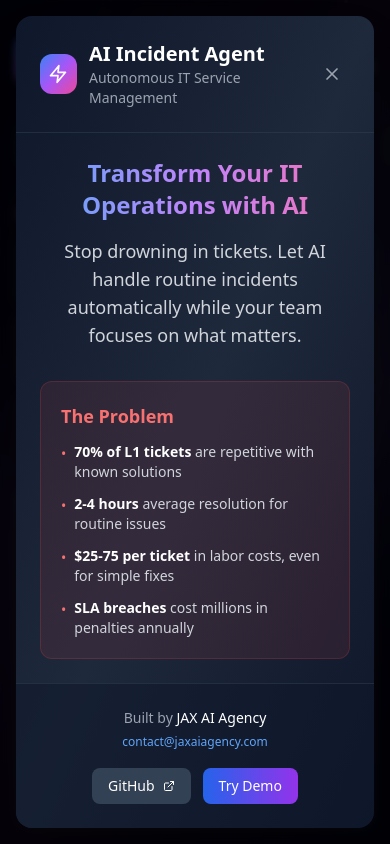
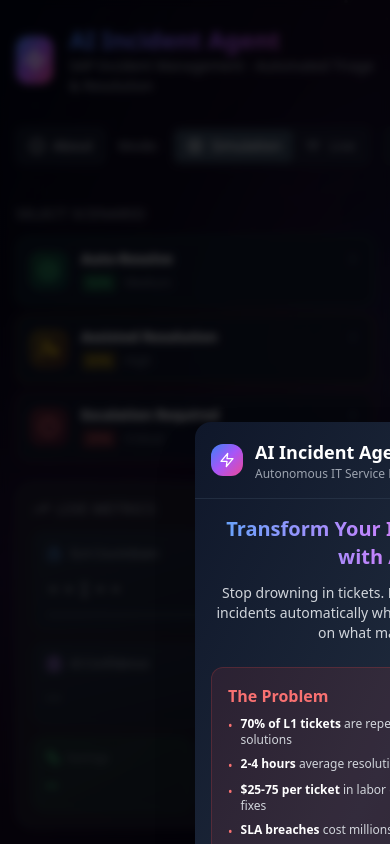
Before and after one commit to Bichev/incedent-agent, a Next.js app: page / in a window 390 px wide. Shown: the top 844 px of the page. Built offline with nearby package versions, Linux system fonts and the light colour scheme; no server answers.

Commit message:
fix: Improve About modal positioning and mobile responsiveness

```diff
--- a/src/components/AboutModal.tsx
+++ b/src/components/AboutModal.tsx
@@ -42,50 +42,50 @@ export function AboutModal({ isOpen, onClose }: AboutModalProps) {
 
           {/* Modal */}
           <motion.div
-            initial={{ opacity: 0, scale: 0.95, y: 20 }}
-            animate={{ opacity: 1, scale: 1, y: 0 }}
-            exit={{ opacity: 0, scale: 0.95, y: 20 }}
+            initial={{ opacity: 0, scale: 0.95 }}
+            animate={{ opacity: 1, scale: 1 }}
+            exit={{ opacity: 0, scale: 0.95 }}
             transition={{ type: 'spring', damping: 25, stiffness: 300 }}
-            className="fixed inset-4 md:inset-auto md:left-1/2 md:top-1/2 md:-translate-x-1/2 md:-translate-y-1/2
-                       md:w-[90vw] md:max-w-4xl md:max-h-[85vh]
+            className="fixed left-1/2 top-1/2 -translate-x-1/2 -translate-y-1/2
+                       w-[calc(100%-2rem)] max-w-4xl h-[calc(100%-2rem)] max-h-[85vh]
                        bg-gradient-to-br from-slate-900 via-slate-800 to-slate-900
                        rounded-2xl shadow-2xl z-50 overflow-hidden flex flex-col"
           >
             {/* Header */}
-            <div className="flex items-center justify-between p-6 border-b border-slate-700/50">
+            <div className="flex items-center justify-between p-4 md:p-6 border-b border-slate-700/50 flex-shrink-0">
               <div className="flex items-center gap-3">
-                <div className="w-10 h-10 rounded-xl bg-gradient-to-br from-blue-500 via-purple-500 to-pink-500 flex items-center justify-center">
-                  <Zap className="w-5 h-5 text-white" />
+                <div className="w-8 h-8 md:w-10 md:h-10 rounded-xl bg-gradient-to-br from-blue-500 via-purple-500 to-pink-500 flex items-center justify-center flex-shrink-0">
+                  <Zap className="w-4 h-4 md:w-5 md:h-5 text-white" />
                 </div>
-                <div>
-                  <h2 className="text-xl font-bold text-white">AI Incident Agent</h2>
-                  <p className="text-sm text-gray-400">Autonomous IT Service Management</p>
+                <div className="min-w-0">
+                  <h2 className="text-lg md:text-xl font-bold text-white truncate">AI Incident Agent</h2>
+                  <p className="text-xs md:text-sm text-gray-400 truncate">Autonomous IT Service Management</p>
                 </div>
               </div>
               <button
                 onClick={onClose}
-                className="p-2 rounded-lg hover:bg-slate-700/50 transition-colors"
+                className="p-2 rounded-lg hover:bg-slate-700/50 transition-colors flex-shrink-0"
               >
                 <X className="w-5 h-5 text-gray-400" />
               </button>
             </div>
 
             {/* Content */}
-            <div className="flex-1 overflow-y-auto p-6 space-y-8">
+            <div className="flex-1 overflow-y-auto p-4 md:p-6 space-y-6 md:space-y-8">
               {/* Hero Section */}
-              <div className="text-center space-y-4">
-                <h3 className="text-2xl md:text-3xl font-bold bg-gradient-to-r from-blue-400 via-purple-400 to-pink-400 bg-clip-text text-transparent">
+              <div className="text-center space-y-3">
+                <h3 className="text-xl md:text-2xl lg:text-3xl font-bold bg-gradient-to-r from-blue-400 via-purple-400 to-pink-400 bg-clip-text text-transparent">
                   Transform Your IT Operations with AI
                 </h3>
-                <p className="text-gray-300 text-lg max-w-2xl mx-auto">
+                <p className="text-gray-300 text-sm md:text-base lg:text-lg max-w-2xl mx-auto">
                   Stop drowning in tickets. Let AI handle routine incidents automatically while your team focuses on what matters.
                 </p>
               </div>
 
               {/* The Problem */}
-              <div className="bg-red-500/10 border border-red-500/20 rounded-xl p-5">
-                <h4 className="text-lg font-semibold text-red-400 mb-3">The Problem</h4>
-                <div className="grid grid-cols-1 md:grid-cols-2 gap-3 text-sm">
+              <div className="bg-red-500/10 border border-red-500/20 rounded-xl p-4 md:p-5">
+                <h4 className="text-base md:text-lg font-semibold text-red-400 mb-2 md:mb-3">The Problem</h4>
+                <div className="grid grid-cols-1 md:grid-cols-2 gap-2 md:gap-3 text-xs md:text-sm">
                   <div className="flex items-start gap-2">
                     <span className="text-red-400 mt-0.5">•</span>
                     <span className="text-gray-300"><strong className="text-white">70% of L1 tickets</strong> are repetitive with known solutions</span>
@@ -106,130 +106,123 @@ export function AboutModal({ isOpen, onClose }: AboutModalProps) {
               </div>
 
               {/* The Solution */}
-              <div className="bg-green-500/10 border border-green-500/20 rounded-xl p-5">
-                <h4 className="text-lg font-semibold text-green-400 mb-3">The Solution: Autonomous AI Agents</h4>
-                <div className="grid grid-cols-1 md:grid-cols-3 gap-4">
-                  <div className="space-y-2">
-                    <div className="w-10 h-10 rounded-lg bg-green-500/20 flex items-center justify-center">
-                      <Zap className="w-5 h-5 text-green-400" />
+              <div className="bg-green-500/10 border border-green-500/20 rounded-xl p-4 md:p-5">
+                <h4 className="text-base md:text-lg font-semibold text-green-400 mb-3">The Solution: Autonomous AI Agents</h4>
+                <div className="grid grid-cols-3 gap-2 md:gap-4">
+                  <div className="space-y-1.5 md:space-y-2 text-center md:text-left">
+                    <div className="w-8 h-8 md:w-10 md:h-10 rounded-lg bg-green-500/20 flex items-center justify-center mx-auto md:mx-0">
+                      <Zap className="w-4 h-4 md:w-5 md:h-5 text-green-400" />
                     </div>
-                    <h5 className="font-medium text-white">Instant Classification</h5>
-                    <p className="text-sm text-gray-400">AI analyzes incidents in milliseconds using GPT-4 and semantic search</p>
+                    <h5 className="font-medium text-white text-xs md:text-sm">Instant Classification</h5>
+                    <p className="text-[10px] md:text-sm text-gray-400 hidden md:block">AI analyzes incidents in milliseconds using GPT-4</p>
                   </div>
-                  <div className="space-y-2">
-                    <div className="w-10 h-10 rounded-lg bg-green-500/20 flex items-center justify-center">
-                      <CheckCircle className="w-5 h-5 text-green-400" />
+                  <div className="space-y-1.5 md:space-y-2 text-center md:text-left">
+                    <div className="w-8 h-8 md:w-10 md:h-10 rounded-lg bg-green-500/20 flex items-center justify-center mx-auto md:mx-0">
+                      <CheckCircle className="w-4 h-4 md:w-5 md:h-5 text-green-400" />
                     </div>
-                    <h5 className="font-medium text-white">Auto-Resolution</h5>
-                    <p className="text-sm text-gray-400">High-confidence incidents resolved automatically without human intervention</p>
+                    <h5 className="font-medium text-white text-xs md:text-sm">Auto-Resolution</h5>
+                    <p className="text-[10px] md:text-sm text-gray-400 hidden md:block">High-confidence incidents resolved automatically</p>
                   </div>
-                  <div className="space-y-2">
-                    <div className="w-10 h-10 rounded-lg bg-green-500/20 flex items-center justify-center">
-                      <TrendingUp className="w-5 h-5 text-green-400" />
+                  <div className="space-y-1.5 md:space-y-2 text-center md:text-left">
+                    <div className="w-8 h-8 md:w-10 md:h-10 rounded-lg bg-green-500/20 flex items-center justify-center mx-auto md:mx-0">
+                      <TrendingUp className="w-4 h-4 md:w-5 md:h-5 text-green-400" />
                     </div>
-                    <h5 className="font-medium text-white">Smart Escalation</h5>
-                    <p className="text-sm text-gray-400">Complex issues escalated with full context and diagnostic hints</p>
+                    <h5 className="font-medium text-white text-xs md:text-sm">Smart Escalation</h5>
+                    <p className="text-[10px] md:text-sm text-gray-400 hidden md:block">Complex issues escalated with full context</p>
                   </div>
                 </div>
               </div>
 
               {/* Impact Metrics */}
               <div>
-                <h4 className="text-lg font-semibold text-white mb-4">Business Impact</h4>
-                <div className="grid grid-cols-2 md:grid-cols-4 gap-4">
-                  <div className="bg-slate-800/50 rounded-xl p-4 text-center">
-                    <Clock className="w-6 h-6 text-blue-400 mx-auto mb-2" />
-                    <div className="text-2xl font-bold text-white">85%</div>
-                    <div className="text-xs text-gray-400">Faster Resolution</div>
+                <h4 className="text-base md:text-lg font-semibold text-white mb-3 md:mb-4">Business Impact</h4>
+                <div className="grid grid-cols-4 gap-2 md:gap-4">
+                  <div className="bg-slate-800/50 rounded-xl p-2 md:p-4 text-center">
+                    <Clock className="w-4 h-4 md:w-6 md:h-6 text-blue-400 mx-auto mb-1 md:mb-2" />
+                    <div className="text-lg md:text-2xl font-bold text-white">85%</div>
+                    <div className="text-[9px] md:text-xs text-gray-400">Faster</div>
                   </div>
-                  <div className="bg-slate-800/50 rounded-xl p-4 text-center">
-                    <DollarSign className="w-6 h-6 text-green-400 mx-auto mb-2" />
-                    <div className="text-2xl font-bold text-white">$60-120</div>
-                    <div className="text-xs text-gray-400">Saved Per Ticket</div>
+                  <div className="bg-slate-800/50 rounded-xl p-2 md:p-4 text-center">
+                    <DollarSign className="w-4 h-4 md:w-6 md:h-6 text-green-400 mx-auto mb-1 md:mb-2" />
+                    <div className="text-lg md:text-2xl font-bold text-white">$60+</div>
+                    <div className="text-[9px] md:text-xs text-gray-400">Saved</div>
                   </div>
-                  <div className="bg-slate-800/50 rounded-xl p-4 text-center">
-                    <Shield className="w-6 h-6 text-purple-400 mx-auto mb-2" />
-                    <div className="text-2xl font-bold text-white">99.9%</div>
-                    <div className="text-xs text-gray-400">SLA Compliance</div>
+                  <div className="bg-slate-800/50 rounded-xl p-2 md:p-4 text-center">
+                    <Shield className="w-4 h-4 md:w-6 md:h-6 text-purple-400 mx-auto mb-1 md:mb-2" />
+                    <div className="text-lg md:text-2xl font-bold text-white">99%</div>
+                    <div className="text-[9px] md:text-xs text-gray-400">SLA</div>
                   </div>
-                  <div className="bg-slate-800/50 rounded-xl p-4 text-center">
-                    <Layers className="w-6 h-6 text-orange-400 mx-auto mb-2" />
-                    <div className="text-2xl font-bold text-white">70%</div>
-                    <div className="text-xs text-gray-400">Ticket Deflection</div>
+                  <div className="bg-slate-800/50 rounded-xl p-2 md:p-4 text-center">
+                    <Layers className="w-4 h-4 md:w-6 md:h-6 text-orange-400 mx-auto mb-1 md:mb-2" />
+                    <div className="text-lg md:text-2xl font-bold text-white">70%</div>
+                    <div className="text-[9px] md:text-xs text-gray-400">Deflection</div>
                   </div>
                 </div>
               </div>
 
               {/* Beyond IT */}
               <div>
-                <h4 className="text-lg font-semibold text-white mb-4">Beyond IT: Universal Application</h4>
-                <p className="text-gray-400 text-sm mb-4">
-                  The same AI-powered decision engine transforms any service domain:
-                </p>
-                <div className="grid grid-cols-2 md:grid-cols-5 gap-3">
-                  <div className="bg-slate-800/50 rounded-lg p-3 text-center">
-                    <Headphones className="w-5 h-5 text-blue-400 mx-auto mb-1" />
-                    <div className="text-xs text-gray-300">Customer Support</div>
+                <h4 className="text-base md:text-lg font-semibold text-white mb-2 md:mb-3">Beyond IT: Universal Application</h4>
+                <div className="grid grid-cols-5 gap-1.5 md:gap-3">
+                  <div className="bg-slate-800/50 rounded-lg p-2 md:p-3 text-center">
+                    <Headphones className="w-4 h-4 md:w-5 md:h-5 text-blue-400 mx-auto mb-0.5 md:mb-1" />
+                    <div className="text-[9px] md:text-xs text-gray-300">Support</div>
                   </div>
-                  <div className="bg-slate-800/50 rounded-lg p-3 text-center">
-                    <Heart className="w-5 h-5 text-red-400 mx-auto mb-1" />
-                    <div className="text-xs text-gray-300">Healthcare</div>
+                  <div className="bg-slate-800/50 rounded-lg p-2 md:p-3 text-center">
+                    <Heart className="w-4 h-4 md:w-5 md:h-5 text-red-400 mx-auto mb-0.5 md:mb-1" />
+                    <div className="text-[9px] md:text-xs text-gray-300">Healthcare</div>
                   </div>
-                  <div className="bg-slate-800/50 rounded-lg p-3 text-center">
-                    <Building2 className="w-5 h-5 text-green-400 mx-auto mb-1" />
-                    <div className="text-xs text-gray-300">Financial Services</div>
+                  <div className="bg-slate-800/50 rounded-lg p-2 md:p-3 text-center">
+                    <Building2 className="w-4 h-4 md:w-5 md:h-5 text-green-400 mx-auto mb-0.5 md:mb-1" />
+                    <div className="text-[9px] md:text-xs text-gray-300">Finance</div>
                   </div>
-                  <div className="bg-slate-800/50 rounded-lg p-3 text-center">
-                    <Scale className="w-5 h-5 text-purple-400 mx-auto mb-1" />
-                    <div className="text-xs text-gray-300">Legal & Compliance</div>
+                  <div className="bg-slate-800/50 rounded-lg p-2 md:p-3 text-center">
+                    <Scale className="w-4 h-4 md:w-5 md:h-5 text-purple-400 mx-auto mb-0.5 md:mb-1" />
+                    <div className="text-[9px] md:text-xs text-gray-300">Legal</div>
                   </div>
-                  <div className="bg-slate-800/50 rounded-lg p-3 text-center">
-                    <Factory className="w-5 h-5 text-orange-400 mx-auto mb-1" />
-                    <div className="text-xs text-gray-300">Manufacturing</div>
+                  <div className="bg-slate-800/50 rounded-lg p-2 md:p-3 text-center">
+                    <Factory className="w-4 h-4 md:w-5 md:h-5 text-orange-400 mx-auto mb-0.5 md:mb-1" />
+                    <div className="text-[9px] md:text-xs text-gray-300">Industry</div>
                   </div>
                 </div>
-                <p className="text-gray-500 text-xs mt-3 text-center italic">
-                  The pattern is universal: Classify → Decide → Execute → Learn
+                <p className="text-gray-500 text-[10px] md:text-xs mt-2 md:mt-3 text-center italic">
+                  Universal pattern: Classify → Decide → Execute → Learn
                 </p>
               </div>
 
               {/* How It Works */}
               <div>
-                <h4 className="text-lg font-semibold text-white mb-4">How It Works</h4>
-                <div className="flex flex-col md:flex-row items-center justify-between gap-2 text-sm">
-                  <div className="flex items-center gap-2 bg-slate-800/50 rounded-lg px-3 py-2">
-                    <span className="text-blue-400 font-medium">1.</span>
-                    <span className="text-gray-300">Incident Received</span>
+                <h4 className="text-base md:text-lg font-semibold text-white mb-3 md:mb-4">How It Works</h4>
+                <div className="grid grid-cols-5 gap-1 md:gap-2 text-xs md:text-sm">
+                  <div className="flex flex-col items-center text-center gap-1 bg-slate-800/50 rounded-lg p-2 md:px-3 md:py-2">
+                    <span className="text-blue-400 font-bold">1</span>
+                    <span className="text-gray-300 text-[10px] md:text-xs">Incident</span>
                   </div>
-                  <ArrowRight className="w-4 h-4 text-gray-600 hidden md:block" />
-                  <div className="flex items-center gap-2 bg-slate-800/50 rounded-lg px-3 py-2">
-                    <span className="text-blue-400 font-medium">2.</span>
-                    <span className="text-gray-300">AI Classification</span>
+                  <div className="flex flex-col items-center text-center gap-1 bg-slate-800/50 rounded-lg p-2 md:px-3 md:py-2">
+                    <span className="text-blue-400 font-bold">2</span>
+                    <span className="text-gray-300 text-[10px] md:text-xs">Classify</span>
                   </div>
-                  <ArrowRight className="w-4 h-4 text-gray-600 hidden md:block" />
-                  <div className="flex items-center gap-2 bg-slate-800/50 rounded-lg px-3 py-2">
-                    <span className="text-blue-400 font-medium">3.</span>
-                    <span className="text-gray-300">Similarity Search</span>
+                  <div className="flex flex-col items-center text-center gap-1 bg-slate-800/50 rounded-lg p-2 md:px-3 md:py-2">
+                    <span className="text-blue-400 font-bold">3</span>
+                    <span className="text-gray-300 text-[10px] md:text-xs">Search</span>
                   </div>
-                  <ArrowRight className="w-4 h-4 text-gray-600 hidden md:block" />
-                  <div className="flex items-center gap-2 bg-slate-800/50 rounded-lg px-3 py-2">
-                    <span className="text-blue-400 font-medium">4.</span>
-                    <span className="text-gray-300">Decision Engine</span>
+                  <div className="flex flex-col items-center text-center gap-1 bg-slate-800/50 rounded-lg p-2 md:px-3 md:py-2">
+                    <span className="text-blue-400 font-bold">4</span>
+                    <span className="text-gray-300 text-[10px] md:text-xs">Decide</span>
                   </div>
-                  <ArrowRight className="w-4 h-4 text-gray-600 hidden md:block" />
-                  <div className="flex items-center gap-2 bg-slate-800/50 rounded-lg px-3 py-2">
-                    <span className="text-blue-400 font-medium">5.</span>
-                    <span className="text-gray-300">Execute & Notify</span>
+                  <div className="flex flex-col items-center text-center gap-1 bg-slate-800/50 rounded-lg p-2 md:px-3 md:py-2">
+                    <span className="text-blue-400 font-bold">5</span>
+                    <span className="text-gray-300 text-[10px] md:text-xs">Execute</span>
                   </div>
                 </div>
               </div>
 
               {/* Tech Stack */}
-              <div className="bg-slate-800/30 rounded-xl p-5">
-                <h4 className="text-sm font-semibold text-gray-400 uppercase tracking-wider mb-3">Powered By</h4>
-                <div className="flex flex-wrap gap-2">
-                  {['OpenAI GPT-4o', 'Pinecone', 'n8n', 'Next.js', 'Jira', 'Confluence', 'Slack', 'Vercel'].map(tech => (
-                    <span key={tech} className="px-3 py-1 bg-slate-700/50 rounded-full text-xs text-gray-300">
+              <div className="bg-slate-800/30 rounded-xl p-3 md:p-5">
+                <h4 className="text-xs md:text-sm font-semibold text-gray-400 uppercase tracking-wider mb-2 md:mb-3">Powered By</h4>
+                <div className="flex flex-wrap gap-1.5 md:gap-2">
+                  {['OpenAI', 'Pinecone', 'n8n', 'Next.js', 'Jira', 'Confluence', 'Slack', 'Vercel'].map(tech => (
+                    <span key={tech} className="px-2 py-0.5 md:px-3 md:py-1 bg-slate-700/50 rounded-full text-[10px] md:text-xs text-gray-300">
                       {tech}
                     </span>
                   ))}
@@ -238,10 +231,10 @@ export function AboutModal({ isOpen, onClose }: AboutModalProps) {
             </div>
 
             {/* Footer */}
-            <div className="p-6 border-t border-slate-700/50 bg-slate-900/50">
-              <div className="flex flex-col sm:flex-row items-center justify-between gap-4">
+            <div className="p-4 md:p-6 border-t border-slate-700/50 bg-slate-900/50 flex-shrink-0">
+              <div className="flex flex-col sm:flex-row items-center justify-between gap-3">
                 <div className="text-center sm:text-left">
-                  <p className="text-sm text-gray-400">
+                  <p className="text-xs md:text-sm text-gray-400">
                     Built by <span className="text-white font-medium">JAX AI Agency</span>
                   </p>
                   <a
@@ -251,18 +244,18 @@ export function AboutModal({ isOpen, onClose }: AboutModalProps) {
                     contact@jaxaiagency.com
                   </a>
                 </div>
-                <div className="flex gap-3">
+                <div className="flex gap-2 md:gap-3">
                   <a
                     href="https://github.com/Bichev/incedent-agent"
                     target="_blank"
                     rel="noopener noreferrer"
-                    className="flex items-center gap-2 px-4 py-2 bg-slate-700 hover:bg-slate-600 rounded-lg text-sm text-white transition-colors"
+                    className="flex items-center gap-1.5 px-3 py-1.5 md:px-4 md:py-2 bg-slate-700 hover:bg-slate-600 rounded-lg text-xs md:text-sm text-white transition-colors"
                   >
                     GitHub <ExternalLink className="w-3 h-3" />
                   </a>
                   <button
                     onClick={onClose}
-                    className="px-4 py-2 bg-gradient-to-r from-blue-600 to-purple-600 hover:from-blue-500 hover:to-purple-500 rounded-lg text-sm font-medium text-white transition-colors"
+                    className="px-3 py-1.5 md:px-4 md:py-2 bg-gradient-to-r from-blue-600 to-purple-600 hover:from-blue-500 hover:to-purple-500 rounded-lg text-xs md:text-sm font-medium text-white transition-colors"
                   >
                     Try Demo
                   </button>
```
